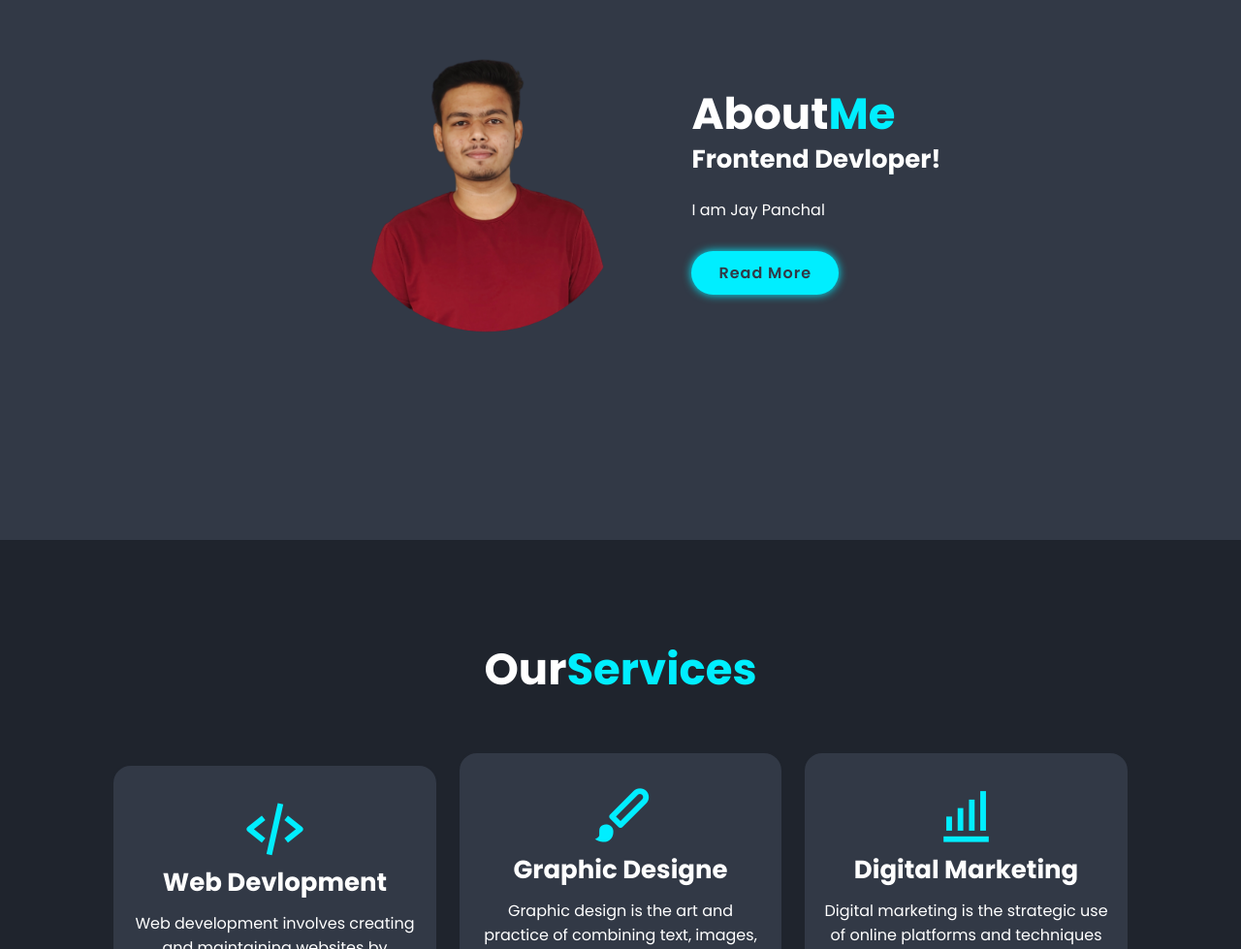
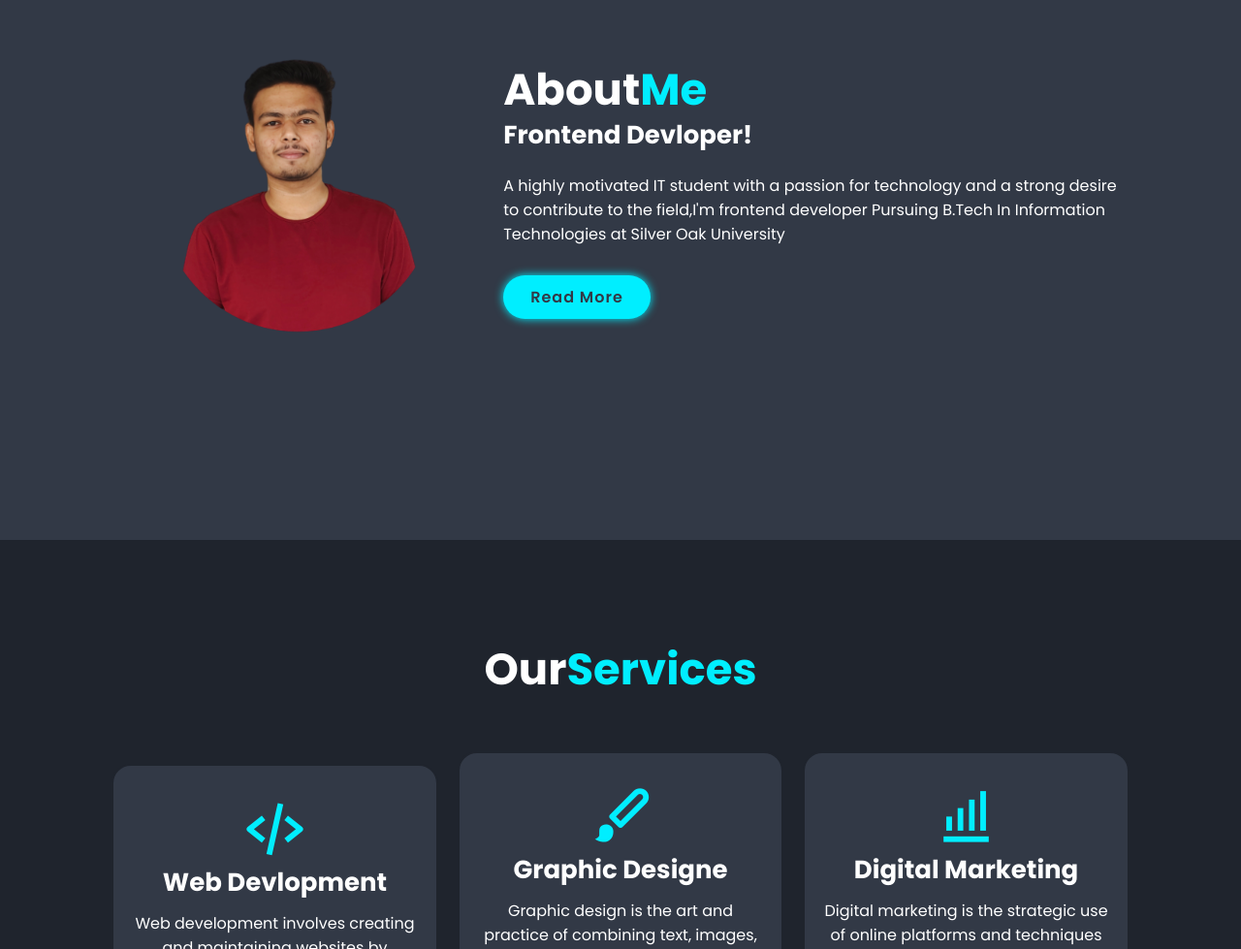
Before and after one commit to JayPanchal1/Portfolio, a plain HTML site: page index.html in a window 1280 px wide. Shown: the part 1043-2022 px from the top of the page at 97% size. Drawn offline with nearby package versions, Linux system fonts and the light colour scheme.

Commit message:
Update index.html
change about me

```diff
--- a/index.html
+++ b/index.html
@@ -62,9 +62,8 @@
     <div class="about-content">
         <h2 class="heading">About<span>Me</span></h2>
         <h3>Frontend Devloper!</h3>
-        <p>
-            I am Jay Panchal
-           </p>
+        <p>A highly motivated IT student with a passion for technology and a strong desire to contribute to the field,I'm frontend developer Pursuing B.Tech In Information Technologies at Silver Oak University</p>
+
         <a href="#" class="btn">Read More</a>
     </div>
 </section>
```
